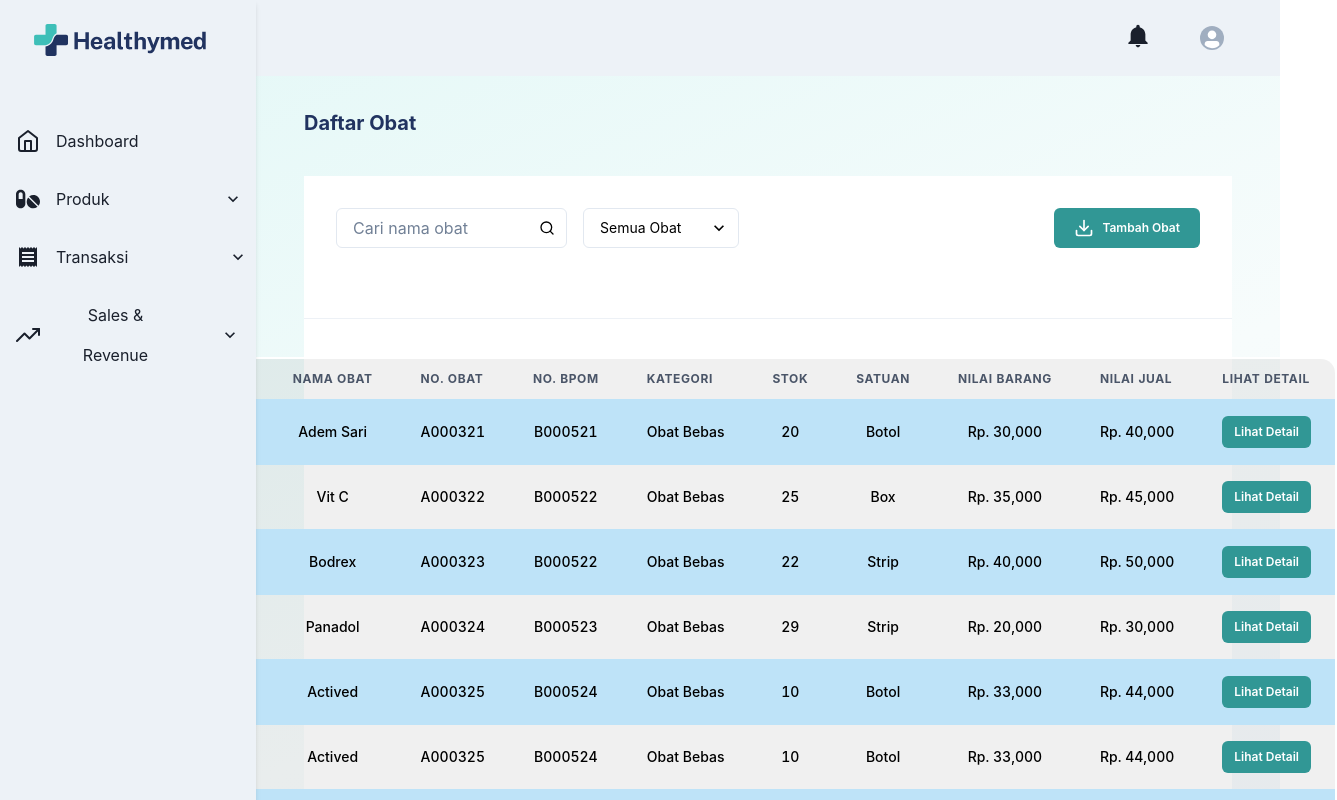
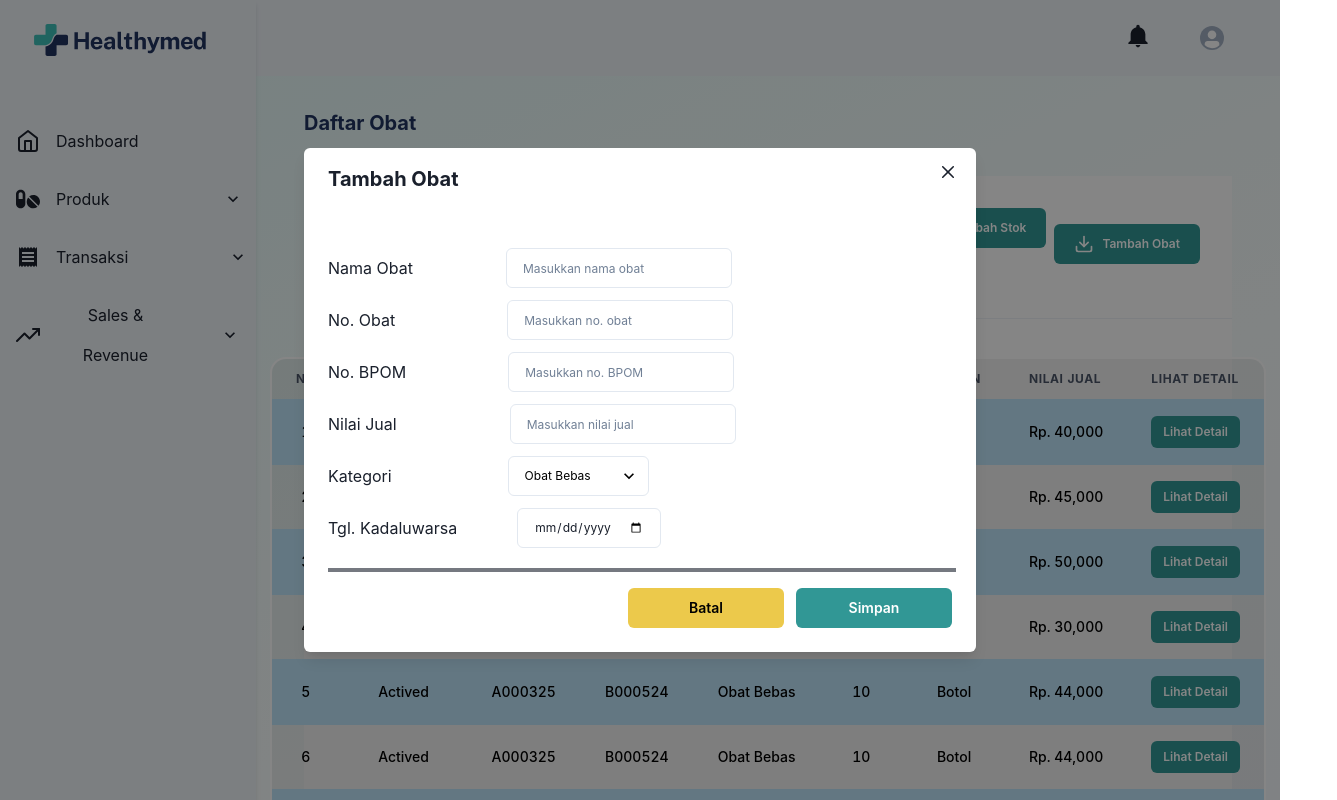
Before and after one commit to purwadhikafullstack/jcwd-2002-03-fe, a Next.js app: page /admin-daftar-produk in a window 1280 px wide. Both pictures are taken after a click on the button "Tambah Obat". Shown: the top 800 px of the page, 1337 px wide, since content can reach past the window. Built offline with nearby package versions, Linux system fonts and the light colour scheme.

Commit message:
feat: added tambah obat dan tambah stok modal

```diff
--- a/package.json
+++ b/package.json
@@ -13,6 +13,7 @@
     "@chakra-ui/react": "^2.1.2",
     "@emotion/react": "^11.9.0",
     "@emotion/styled": "^11.8.1",
+    "@orange_digital/chakra-datepicker": "^1.0.3",
     "apexcharts": "^3.35.3",
     "chart.js": "^3.8.0",
     "faker": "^5.5.3",
@@ -20,6 +21,7 @@
     "next": "12.1.6",
     "react": "18.1.0",
     "react-chartjs-2": "^4.2.0",
+    "react-datepicker": "^4.8.0",
     "react-dom": "18.1.0",
     "react-dropzone": "^14.2.1",
     "react-icons": "^4.4.0",
--- a/src/pages/admin-daftar-produk.jsx
+++ b/src/pages/admin-daftar-produk.jsx
@@ -26,6 +26,14 @@
   NumberIncrementStepper,
   NumberDecrementStepper,
   IconButton,
+  Modal,
+  useDisclosure,
+  ModalOverlay,
+  ModalContent,
+  ModalHeader,
+  ModalCloseButton,
+  ModalBody,
+  Stack,
 } from "@chakra-ui/react";
 import {
   ArrowRightIcon,
@@ -35,11 +43,40 @@
 } from "@chakra-ui/icons";
 import AdminSideBar from "component/AdminSideBar";
 import { FiSearch, FiDownload } from "react-icons/fi";
-import React from "react";
+import { useState } from "react";
 import { useTable, useSortBy, usePagination } from "react-table";
 import { TriangleDownIcon, TriangleUpIcon } from "@chakra-ui/icons";
+import React from "react";
+import { TbWriting } from "react-icons/tb";
+import { useNumberInput } from "@chakra-ui/react";
 
 const AdminDaftarProduk = () => {
+  const {
+    isOpen: isTambahObatOpen,
+    onOpen: onTambahObatOpen,
+    onClose: onTambahObatClose,
+  } = useDisclosure();
+  const {
+    isOpen: isTambahStokOpen,
+    onOpen: onTambahStokOpen,
+    onClose: onTambahStokClose,
+  } = useDisclosure();
+
+  const initialRef = React.useRef(null);
+  const finalRef = React.useRef(null);
+
+  const { getInputProps, getIncrementButtonProps, getDecrementButtonProps } =
+    useNumberInput({
+      step: 1,
+      defaultValue: 0,
+      min: 0,
+      precision: 0,
+    });
+
+  const inc = getIncrementButtonProps();
+  const dec = getDecrementButtonProps();
+  const input = getInputProps();
+
   const data = React.useMemo(
     () => [
       {
@@ -397,10 +434,6 @@
         accessor: "satuan",
       },
       {
-        Header: "Nilai Barang",
-        accessor: "nilaiBarang",
-      },
-      {
         Header: "Nilai Jual",
         accessor: "nilaiJual",
       },
@@ -437,7 +470,12 @@
   return (
     <>
       <AdminSideBar />
-      <Box bg="linear-gradient(155.7deg, #D6F5F3 -45.88%, #F7FCFC 45.77%, #F1F5FC 117.72%)" color="white" ml="64" pb="32px">
+      <Box
+        bg="linear-gradient(155.7deg, #D6F5F3 -45.88%, #F7FCFC 45.77%, #F1F5FC 117.72%)"
+        color="white"
+        ml="64"
+        pb="32px"
+      >
         <Text
           color="#213360"
           fontWeight="bold"
@@ -448,13 +486,7 @@
           Daftar Obat
         </Text>
 
-        <Center
-          flexDirection="column"
-          mr="48px"
-          ml="48px"
-          mt="38px"
-          bg="white"
-        >
+        <Center flexDirection="column" mr="48px" ml="48px" mt="38px" bg="white">
           <Flex minW="full" justify="space-between">
             <HStack ml="32px" spacing="16px">
               <InputGroup
@@ -486,7 +518,18 @@
                 </Select>
               </InputGroup>
             </HStack>
+            <HStack>
               <Button
+                onClick={onTambahStokOpen}
+                fontSize="12px"
+                p="5"
+                colorScheme="teal"
+                leftIcon={<TbWriting size="20" />}
+              >
+                Tambah Stok
+              </Button>
+              <Button
+                onClick={onTambahObatOpen}
                 fontSize="12px"
                 p="5"
                 leftIcon={<FiDownload size="20" />}
@@ -496,6 +539,7 @@
               >
                 Tambah Obat
               </Button>
+            </HStack>
           </Flex>
           <Divider my="38px" w="full" maxW="1056px" />
           <Center flexDirection="column">
@@ -658,6 +702,193 @@
           </Center>
         </Center>
       </Box>
+
+      {/* Tambah obat page */}
+      <Modal
+        isCentered={true}
+        initialFocusRef={initialRef}
+        finalFocusRef={finalRef}
+        isOpen={isTambahObatOpen}
+        onClose={onTambahObatClose}
+        size="2xl"
+      >
+        <ModalOverlay />
+        <ModalContent>
+          <ModalHeader fontSize="20px" fontWeight="bold">
+            Tambah Obat
+          </ModalHeader>
+          <ModalCloseButton />
+
+          <ModalBody mt="30px">
+            <HStack mb="12px">
+              <Text mr="85px">Nama Obat</Text>
+              <Input
+                fontSize="12px"
+                w="auto"
+                minW="226px"
+                placeholder="Masukkan nama obat"
+              />
+            </HStack>
+
+            <HStack mb="12px">
+              <Text mr="104px">No. Obat</Text>
+              <Input
+                fontSize="12px"
+                w="auto"
+                minW="226px"
+                placeholder="Masukkan no. obat"
+              />
+            </HStack>
+
+            <HStack mb="12px">
+              <Text mr="94px">No. BPOM</Text>
+              <Input
+                fontSize="12px"
+                w="auto"
+                minW="226px"
+                placeholder="Masukkan no. BPOM"
+              />
+            </HStack>
+
+            <HStack mb="12px">
+              <Text mr="105px">Nilai Jual</Text>
+              <Input
+                fontSize="12px"
+                w="auto"
+                minW="226px"
+                placeholder="Masukkan nilai jual"
+              />
+            </HStack>
+
+            <HStack mb="12px">
+              <Text mr="108px">Kategori</Text>
+              <Select
+                fontSize="12px"
+                w="auto"
+                minW="141px"
+                bg="white"
+                color="black"
+              >
+                <option value="option1">Obat Bebas</option>
+                <option value="option2">Obat Racik</option>
+                <option value="option3">Obat Resep</option>
+              </Select>
+            </HStack>
+
+            <HStack mb="12px">
+              <Text mr="52px">Tgl. Kadaluwarsa</Text>
+              <Input
+                placeholder="DD-MM-YYYY"
+                fontSize="12px"
+                w="auto"
+                type="date"
+              />
+            </HStack>
+
+            <Divider border="2px" mt="20px" minW="full" />
+
+            <Flex ml="32px" mb="16px" mt="16px" justify="right">
+              <Button
+                onClick={onTambahObatClose}
+                colorScheme="yellow"
+                fontSize="14px"
+                w="auto"
+                minW="156px"
+              >
+                Batal
+              </Button>
+              <Button
+                ml="3"
+                colorScheme="teal"
+                fontSize="14px"
+                w="auto"
+                minW="156px"
+              >
+                Simpan
+              </Button>
+            </Flex>
+          </ModalBody>
+        </ModalContent>
+      </Modal>
+
+      {/* Tambah stok page */}
+      <Modal
+        isCentered={true}
+        initialFocusRef={initialRef}
+        finalFocusRef={finalRef}
+        isOpen={isTambahStokOpen}
+        onClose={onTambahStokClose}
+        size="2xl"
+      >
+        <ModalOverlay />
+        <ModalContent>
+          <ModalHeader fontSize="20px" fontWeight="bold">
+            Tambah Stok
+          </ModalHeader>
+          <ModalCloseButton />
+
+          <ModalBody mt="30px">
+
+            <HStack mb="12px">
+              <Text mr="104px">Kuantitas</Text>
+              <HStack maxW="320px">
+                <Button {...dec}>-</Button>
+                <Input textAlign="center" maxW="55px" {...input} />
+                <Button {...inc}>+</Button>
+              </HStack>
+            </HStack>
+
+            <HStack mb="12px">
+              <Text mr="91px">Nama obat</Text>
+              <Select
+                fontSize="12px"
+                w="auto"
+                minW="141px"
+                bg="white"
+                color="black"
+                placeholder="Pilih Obat"
+              >
+                <option value="option1">Actived</option>
+                <option value="option2">Vit C</option>
+                <option value="option3">Bodrex</option>
+              </Select>
+            </HStack>
+
+            <HStack mb="12px">
+              <Text mr="105px">Nilai Jual</Text>
+              <Input
+                fontSize="12px"
+                w="auto"
+                minW="226px"
+                placeholder="Masukkan nilai jual"
+              />
+            </HStack>
+
+            <Divider border="2px" mt="20px" minW="full" />
+
+            <Flex ml="32px" mb="16px" mt="16px" justify="right">
+              <Button
+                onClick={onTambahStokClose}
+                colorScheme="yellow"
+                fontSize="14px"
+                w="auto"
+                minW="156px"
+              >
+                Batal
+              </Button>
+              <Button
+                ml="3"
+                colorScheme="teal"
+                fontSize="14px"
+                w="auto"
+                minW="156px"
+              >
+                Simpan
+              </Button>
+            </Flex>
+          </ModalBody>
+        </ModalContent>
+      </Modal>
     </>
   );
 };
```
Also changed, not shown: 2 other files (tests, documents, lock files or other folders). Lines whose indentation alone changed are shown as unchanged.
